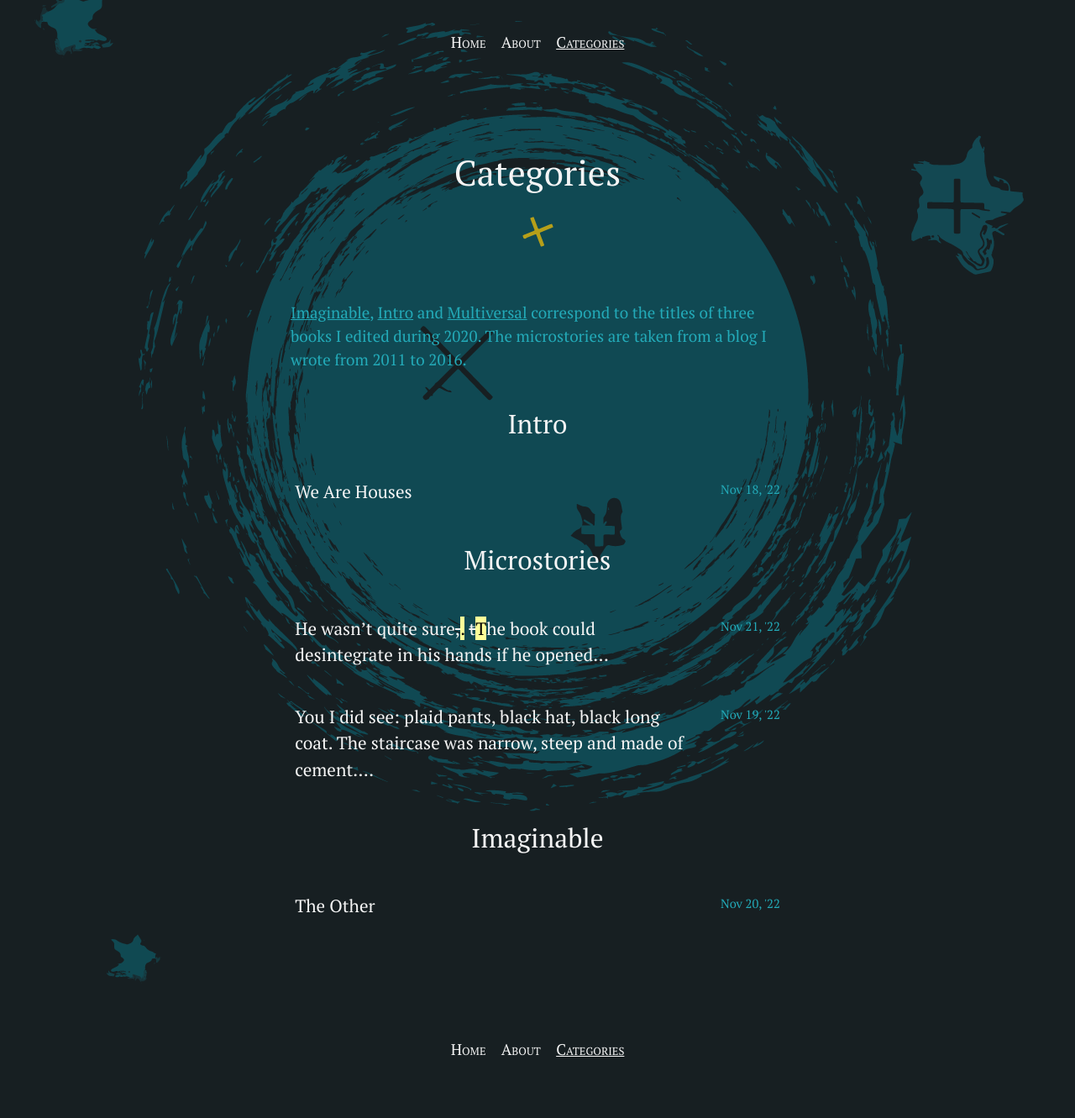
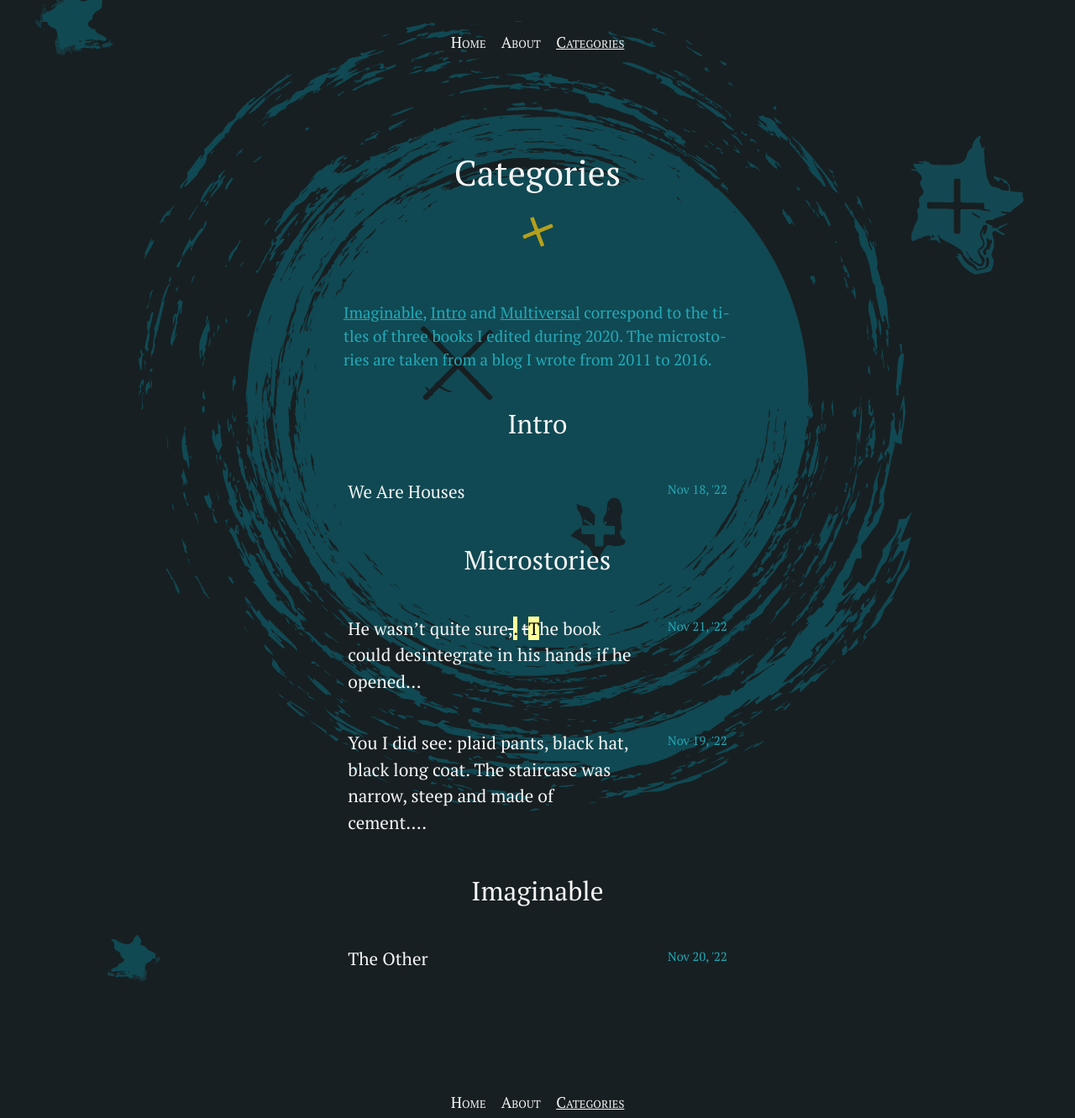
Before and after one commit to silvialohrmann/editorial, a Jekyll site: the page built from categories.html, in a window 1280 px wide. Shown: the whole page at 84% size. Built offline with Jekyll 4.4.1, drawn with Linux system fonts in a browser that asks for light colours; before the commit the page ends 1268 px from its top, so only the background shows below that.

Commit message:
Update _article.scss

```diff
--- a/_sass/_article.scss
+++ b/_sass/_article.scss
@@ -2,7 +2,7 @@
   background: $for-dark-background;
   margin: 2em auto;
   max-width: 70rem;
-  padding: 2em 0;
+  padding: 4em 0;
   box-shadow: 12px 18px 24px rgba(darken($brand-color, 50%), .1);
 }
 
@@ -90,7 +90,7 @@
 }
 
 .category-ul {
-  max-width: 28em;
+  max-width: 22em;
   margin: auto;
 }
 
```
